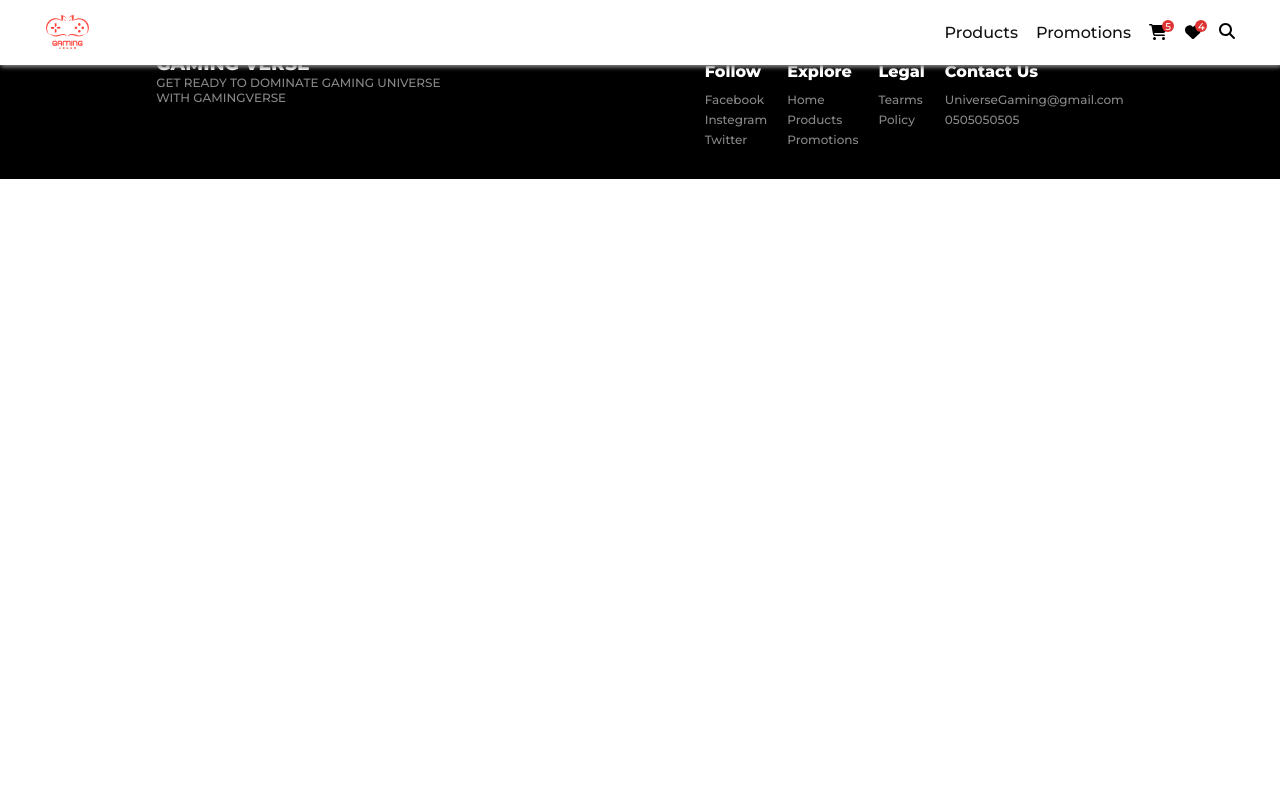
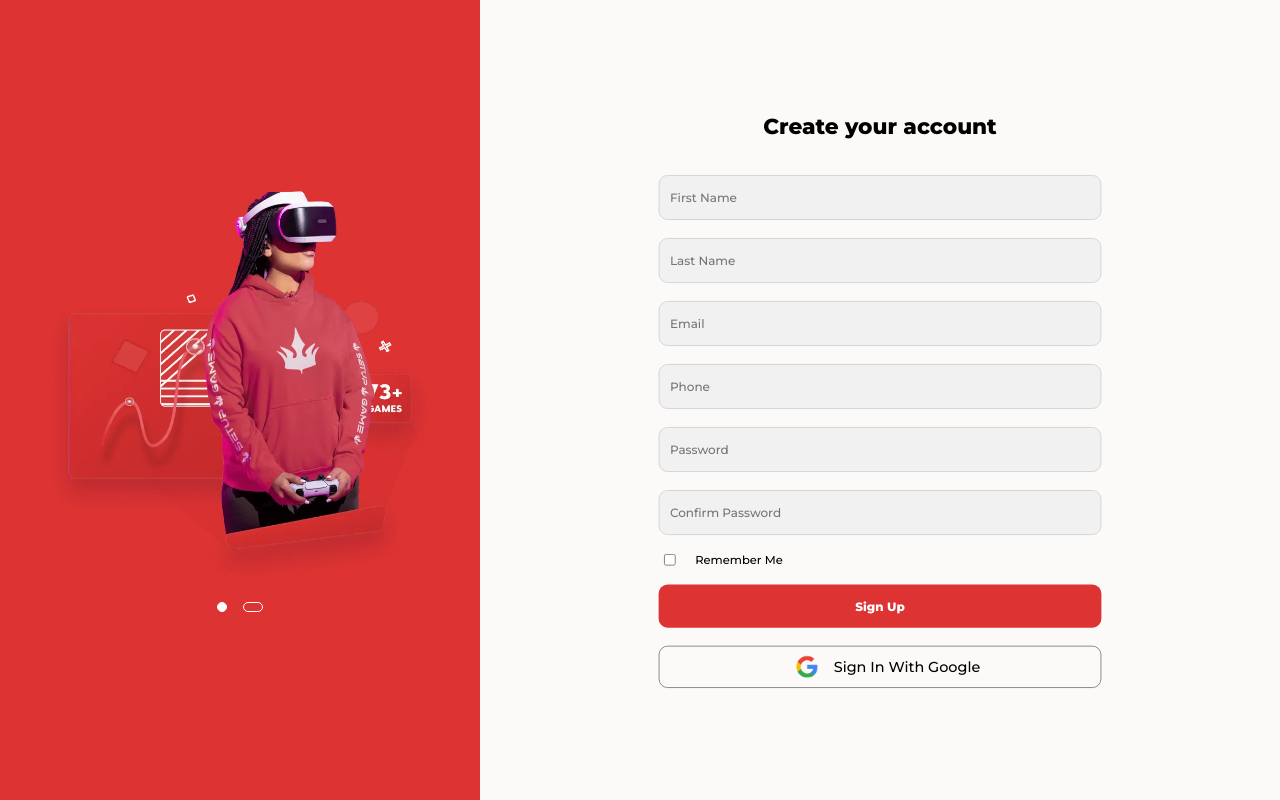
Before and after one commit to ismailbaidar/PFE, a React (Create React App) app in the folder project/public/front/: page /register in a window 1280 px wide. Built offline with nearby package versions, Linux system fonts and the light colour scheme; a web font is replaced by a local one.

Commit message:
register fixing bugs

```diff
--- a/project/public/front/src/App.js
+++ b/project/public/front/src/App.js
@@ -3,16 +3,15 @@ import MainRoute from "./features/MainRoute";
 import SinglePage from "./components/Single page/SinglePage";
 import Navbar from "./components/Navbar";
 import Footer from "./components/Footer";
-
+import Register from "./components/register/Register";
 function App() {
     return (
         <div className="App">
-            <Navbar></Navbar>
             <Routes>
                 <Route path="/*" element={<MainRoute />} />
+                <Route path="register" element={<Register />} />
                 <Route path="/product/:productId" element={<SinglePage />} />
             </Routes>
-            <Footer></Footer>
         </div>
     );
 }
--- a/project/public/front/src/components/register/Register.js
+++ b/project/public/front/src/components/register/Register.js
@@ -1,71 +1,110 @@
-import React from 'react'
-import "../../styles/register.css"
-import { useState,useEffect } from 'react'
+import React from "react";
+import "../../styles/register.css";
+import { useState, useEffect } from "react";
 
 function Register() {
-    const form=(e)=>{
-        e.preventDefault()
+    const form = (e) => {
+        e.preventDefault();
+    };
+    const [currentState, setCurrentState] = useState(0);
+    const image = [{ url: "../img/1.png" }, { url: "../img/2.png" }];
+    useEffect(() => {
+        const Next = setInterval(() => {
+            if (currentState === image.length - 1) {
+                setCurrentState(0);
+            } else {
+                setCurrentState(currentState + 1);
             }
-    const [currentState,setCurrentState]=useState(0)
-    const image=[
-        {url:'../img/1.png'},
-        {url:'../img/2.png'},
-    ]
-    useEffect(()=>{
-        const Next=setInterval(()=>{
-            if(currentState === (image.length-1)){
-                setCurrentState(0)
-            }
-            else{
-                setCurrentState(currentState+1)
-            }
-        },3000)
-        return ()=>{clearInterval(Next)}
-    },[currentState])
-    const goToNext=(c)=>{
-        setCurrentState(c)
-    }
+        }, 3000);
+        return () => {
+            clearInterval(Next);
+        };
+    }, [currentState]);
+    const goToNext = (c) => {
+        setCurrentState(c);
+    };
     return (
-    <section className='register'>
-        <div className='slider'>
-            <div className='img-slider'>
-              <img className='slider-img' src={`${image[currentState].url}`} alt="#" />
+        <section className="register-wrapper">
+            <div className="slider">
+                <div className="img-slider">
+                    <img
+                        className="slider-img"
+                        src={`${image[currentState].url}`}
+                        alt="#"
+                    />
                 </div>
-            <div className='next-slide' >
-            {image.map((e,i) => {
-                return(
-                    <span   className={`slider-point ${i===currentState?'active':''}`} key={i} onClick={()=>{goToNext(i)}}></span>
-                )
+                <div className="next-slide">
+                    {image.map((e, i) => {
+                        return (
+                            <span
+                                className={`slider-point ${
+                                    i === currentState ? "active" : ""
+                                }`}
+                                key={i}
+                                onClick={() => {
+                                    goToNext(i);
+                                }}
+                            ></span>
+                        );
                     })}
                 </div>
             </div>
-        <div className='form'>
+            <div className="form">
                 <h2>Create your account </h2>
-            <form onSubmit={form} method='post'>
-                <input type="text" name='first_name' placeholder='First Name' required/>
-                <input type="text" name='last_name' placeholder='Last Name' required/>
-                <input type="email" name='email' placeholder='Email' required/>
-                <input type="text" name='phone' placeholder='Phone' required/>
-                <input type="password" name='password' placeholder='Password' required/>
-                <input type="password" name='confirm_password' placeholder='Confirm Password' required/>
-                <div className='checkbox'>
+                <form onSubmit={form} method="post">
+                    <input
+                        type="text"
+                        name="first_name"
+                        placeholder="First Name"
+                        required
+                    />
+                    <input
+                        type="text"
+                        name="last_name"
+                        placeholder="Last Name"
+                        required
+                    />
+                    <input
+                        type="email"
+                        name="email"
+                        placeholder="Email"
+                        required
+                    />
+                    <input
+                        type="text"
+                        name="phone"
+                        placeholder="Phone"
+                        required
+                    />
+                    <input
+                        type="password"
+                        name="password"
+                        placeholder="Password"
+                        required
+                    />
+                    <input
+                        type="password"
+                        name="confirm_password"
+                        placeholder="Confirm Password"
+                        required
+                    />
+                    <div className="checkbox">
                         <label className="rememberLabel">
-
-                <input type="checkbox" name='remember'/>
+                            <input type="checkbox" name="remember" />
                             <span>Remember Me</span>
                         </label>
                     </div>
-                <button type='submit'>Sign Up</button>
-                <a href="">
-                <div className='google-sign-in'>
+                    <button type="submit">Sign Up</button>
+                    <a href="" className="google">
+                        <div className="google-sign-in">
                             <img src="./img/google-logo.png" alt="#" />
-                <a href="">Sign In With Google</a>
+                            <span>Sign In With Google</span>
                         </div>
                     </a>
                 </form>
             </div>
         </section>
-  )
+    );
 }
 
-export default Register
+export default Register;
--- a/project/public/front/src/styles/Home.css
+++ b/project/public/front/src/styles/Home.css
@@ -6,6 +6,10 @@
     --gray: #818483;
 }
 
+a {
+    text-decoration: none;
+    color: inherit;
+}
 .App {
     background-color: var(--secondary);
     position: relative;
@@ -15,6 +19,13 @@
     padding: 0;
     margin: 0;
     font-family: "Montserrat", Sans-serif;
+}
+
+::-webkit-scrollbar {
+    width: 5px;
+}
+::-webkit-scrollbar-thumb {
+    background-color: var(--red);
 }
 
 .Navbar {
--- a/project/public/front/src/styles/register.css
+++ b/project/public/front/src/styles/register.css
@@ -1,66 +1,72 @@
-*{
+* {
     margin: 0;
-    padding:0;
+    padding: 0;
     box-sizing: border-box;
     text-decoration: none;
-
 }
-body{
-    font-family:Arial, Helvetica, sans-serif ;
+body {
+    font-family: Arial, Helvetica, sans-serif;
     box-sizing: border-box;
 }
-.register{
+.register-wrapper {
     display: grid;
-    grid-template-columns: 1fr 1fr;
+    grid-template-columns: 0.75fr 1.25fr;
+    height: 100vh;
 }
 /* form */
-.form{
+.form {
+    width: 100%;
+    display: flex;
+    flex-direction: column;
+    justify-content: center;
+    align-items: center;
+    gap: 2.5rem;
+
+    scale: 0.9;
+}
+.form form {
     width: 100%;
     display: flex;
     flex-direction: column;
     justify-content: center;
     align-items: center;
     gap: 20px;
-    font-size: 1.4rem;
+    padding-inline: 3rem;
 }
-.form form{
-    display: flex;
-    flex-direction: column;
-    justify-content: center;
-    align-items: center;
-    gap: 20px;
-}
-.form input{
-    width: 480px;
-    height: 45px;
+.form input {
+    width: 70%;
     /* margin-bottom:20px; */
-    padding: 25px 10px ;
-    border: 1px solid gray;
-    border-radius:10px ;
-    font-size: 20px;
+    /* padding: 25px 10px; */
+    padding: 1rem 0.75rem;
+    border: 1px solid lightgray;
+    border-radius: 10px;
+
     background-color: #f1f1f1;
 }
-.form button{
-    width: 480px;
-    height: 45px;
+.form button {
     /* margin-bottom:20px; */
+    width: 70%;
     border: 0;
-    border-radius:10px;
-    background: #DD3333;
+    border-radius: 10px;
+    background: #dd3333;
     color: white;
-    font-size: 1.3rem;
+    padding: 1rem 0.75rem;
+
     font-weight: bold;
 }
-.checkbox{
+.checkbox {
     display: flex;
-    width: 100%;
+    width: 70%;
     justify-content: flex-start;
 }
-.checkbox input{
+.checkbox input {
     width: 25px;
     box-sizing: border-box;
 }
-.rememberLabel{
+.register-wrapper .checkbox span {
+    font-size: 0.8rem;
+}
+.rememberLabel {
     display: flex;
     gap: 1rem;
     align-items: center;
@@ -69,54 +75,58 @@ body{
     width: 100%;
     float: left;
 }
-.google-sign-in{
+.google {
+    width: 70%;
+}
+.google-sign-in {
     display: flex;
-    width: 480px;
-    height:45px;
+    width: 100%;
     justify-content: center;
     align-items: center;
     border: 1px solid gray;
-    border-radius:10px;
+    border-radius: 10px;
 }
-.google-sign-in img{
-    width: 90px;
+.google-sign-in img {
+    width: 60px;
 }
-.google-sign-in a{
+.google-sign-in a {
     text-decoration: none;
     color: rgb(85, 85, 85);
-    font-size: 1.2rem;
+    font-size: 1rem;
 }
 /* slider */
-.slider{
+.register-wrapper .slider {
     width: 100%;
-    height: 100vh;
-    background: #DD3333;
+    height: 100%;
+    background: #dd3333;
     text-align: center;
     display: flex;
     flex-direction: column;
     align-items: center;
     justify-content: center;
+    position: relative;
+    bottom: 0;
+    left: 0;
+    top: 0;
 }
-.slider-img{
+.slider-img {
     width: 90%;
     height: 50vh;
 }
-.next-slide{
+.next-slide {
     display: flex;
     gap: 1rem;
 }
-.slider-point{
+.slider-point {
     display: flex;
-     width: 10px;
+    width: 10px;
     height: 10px;
     background-color: white;
     border: 1px solid white;
     transition: width linear 250ms;
     border-radius: 10px;
-
-
 }
-.slider-point.active{
-    background-color: #DD3333;
+.slider-point.active {
+    background-color: #dd3333;
     width: 20px;
 }
```
Lines whose indentation alone changed are shown as unchanged.
